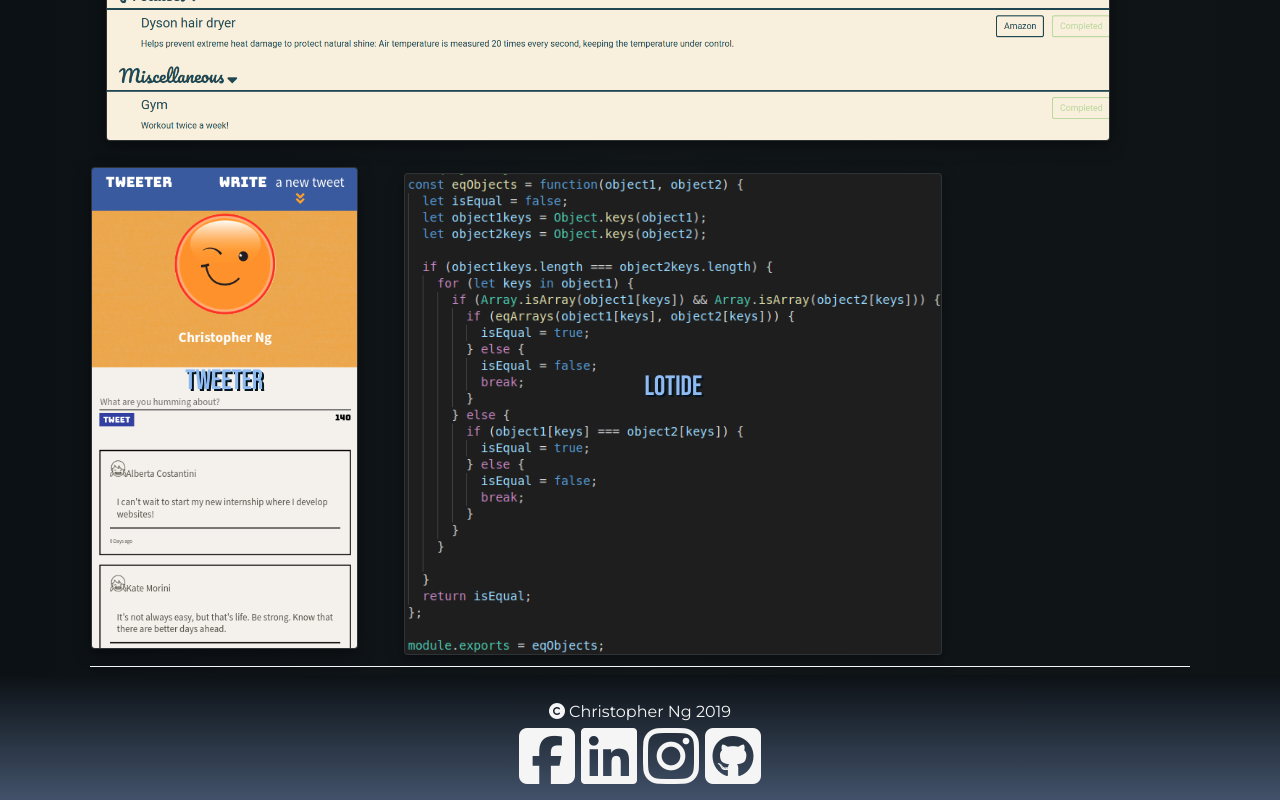
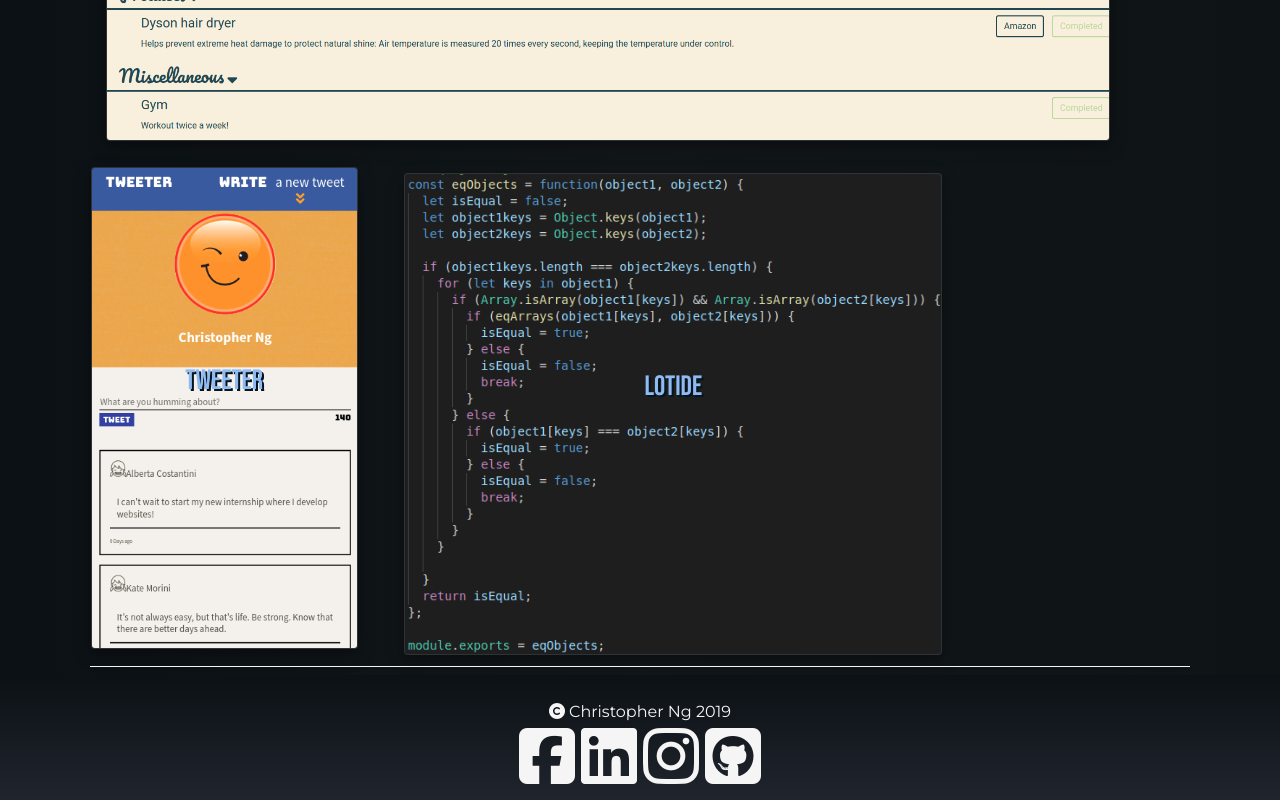
Before and after one commit to ChrisnNg/Ng, a React (Create React App) app: page / in a window 1280 px wide. Shown: the part 3843-4643 px from the top of the page. Built offline with nearby package versions, Linux system fonts and the light colour scheme.

Commit message:
footer gradient tweak and card spacing teak

```diff
--- a/src/App.js
+++ b/src/App.js
@@ -237,6 +237,7 @@
                       I am currently in Vancouver and can be reached by phone or
                       email:
                       <br />
+                      <br />
                       <i className="fas fa-mobile-alt" /> 778-302-7999
                       <br />
                       <OverlayTrigger
@@ -402,8 +403,10 @@
         </Container>
       </section>
 
-      <Fade top>
+      <Fade left>
         <h2 />
+      </Fade>
+      <Fade right>
         <Footer />
       </Fade>
     </div>
--- a/src/components/Footer.css
+++ b/src/components/Footer.css
@@ -13,5 +13,5 @@
   color: whitesmoke;
   height: 125px;
   padding: 25px;
-  background: linear-gradient( #0c1115, #42526a);
+  background: linear-gradient( #0c1115,  #20242D);
 }
```
